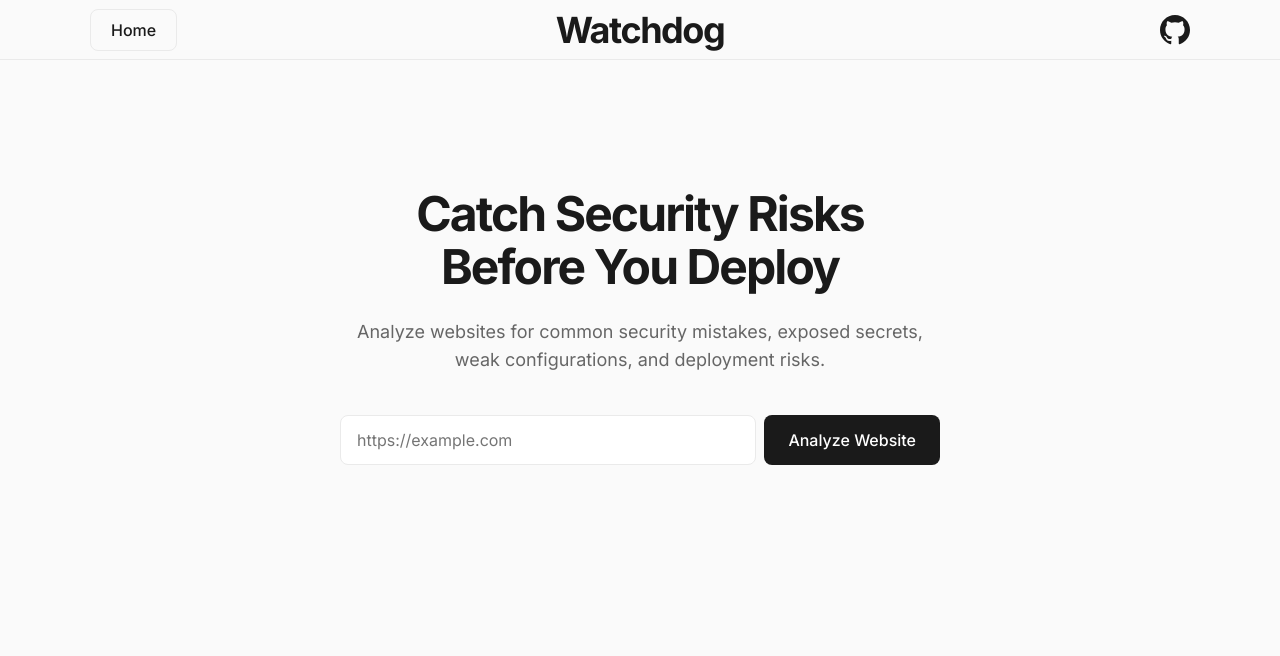
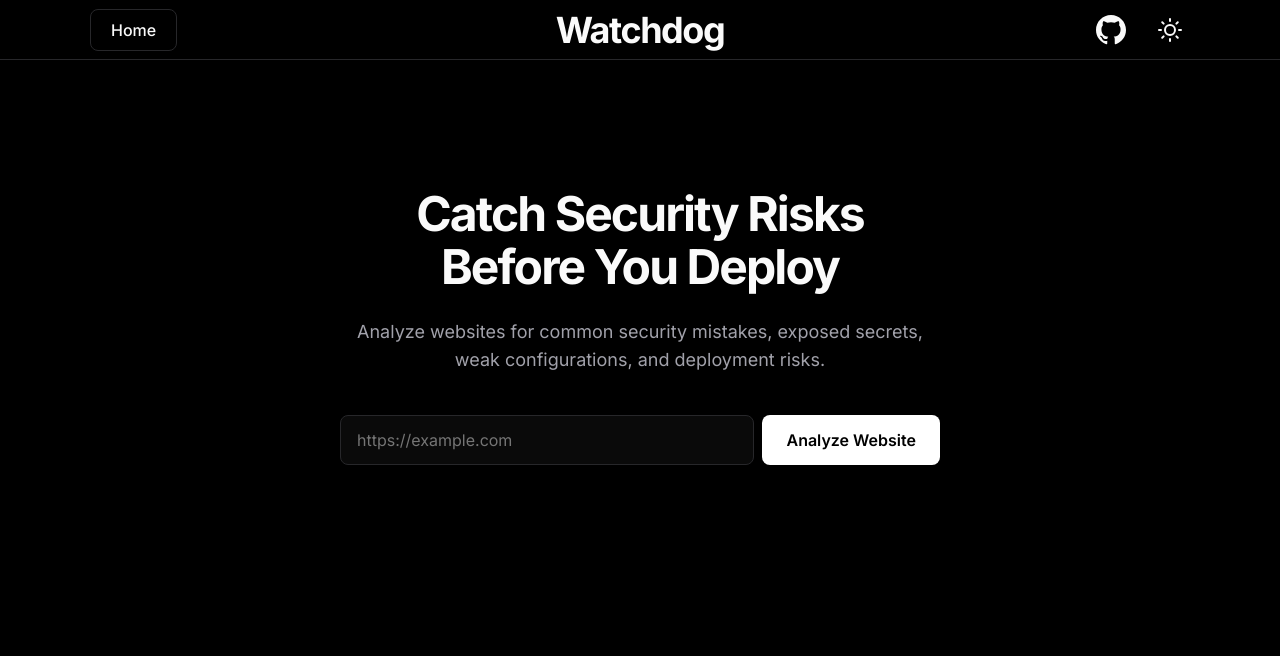
Before and after one commit to Devan433/watchdog, a Flask app: page / in a window 1280 px wide. Shown: the top 656 px of the page. Run offline with Flask 3, Linux system fonts and the light colour scheme.

Commit message:
added dark theme

```diff
--- a/static/script.js
+++ b/static/script.js
@@ -8,6 +8,35 @@ document.addEventListener('DOMContentLoaded', () => {
     const resultsSection = document.getElementById('results-section');
 
     const scanStepsContainer = document.querySelector('.scan-steps');
+
+    // Theme logic
+    const themeToggle = document.getElementById('theme-toggle');
+    const sunIcon = document.querySelector('.sun-icon');
+    const moonIcon = document.querySelector('.moon-icon');
+
+    function updateThemeIcons() {
+        if (document.documentElement.getAttribute('data-theme') === 'light') {
+            sunIcon.classList.add('hidden');
+            moonIcon.classList.remove('hidden');
+        } else {
+            moonIcon.classList.add('hidden');
+            sunIcon.classList.remove('hidden');
+        }
+    }
+
+    if (themeToggle) {
+        updateThemeIcons();
+        themeToggle.addEventListener('click', () => {
+            if (document.documentElement.getAttribute('data-theme') === 'light') {
+                document.documentElement.removeAttribute('data-theme');
+                localStorage.setItem('theme', 'dark');
+            } else {
+                document.documentElement.setAttribute('data-theme', 'light');
+                localStorage.setItem('theme', 'light');
+            }
+            updateThemeIcons();
+        });
+    }
 
     const steps = [
         "Resolving domain and checking HTTPS",
--- a/static/style.css
+++ b/static/style.css
@@ -1,38 +1,67 @@
 /* ==========================================================================
-   CSS Variables & Theme
+   CSS Variables & Theme (Modern Dark)
    ========================================================================== */
    :root {
     /* Colors */
+    --bg-color: #000000;
+    --card-bg: #0A0A0A;
+    --border-color: #27272A;
+
+    /* Typography Colors */
+    --text-primary: #FAFAFA;
+    --text-secondary: #A1A1AA;
+    --text-tertiary: #52525B;
+
+    /* Severity Colors */
+    --color-critical: #F87171;
+    --color-high: #FB923C;
+    --color-medium: #FBBF24;
+    --color-low: #60A5FA;
+    --color-passed: #4ADE80;
+    --color-neutral: #9CA3AF;
+
+    /* Severity Backgrounds */
+    --bg-critical: rgba(248, 113, 113, 0.15);
+    --bg-high: rgba(251, 146, 60, 0.15);
+    --bg-medium: rgba(250, 191, 36, 0.15);
+    --bg-low: rgba(96, 165, 250, 0.15);
+    --bg-passed: rgba(74, 222, 128, 0.15);
+    --bg-neutral: rgba(156, 163, 175, 0.15);
+
+    /* Accents */
+    --accent-bg: #FFFFFF;
+    --accent-text: #000000;
+    --accent-hover: #E4E4E7;
+
+    /* Spacing & Layout */
+    --radius-sm: 4px;
+    --radius-md: 8px;
+    --radius-lg: 12px;
+    --content-width: 1100px;
+}
+
+[data-theme="light"] {
     --bg-color: #FAFAFA;
     --card-bg: #FFFFFF;
     --border-color: #EAEAEA;
-
-    /* Typography Colors */
     --text-primary: #1A1A1A;
     --text-secondary: #666666;
     --text-tertiary: #888888;
-
-    /* Severity Colors */
-    --color-critical: #E53E3E; /* Red */
-    --color-high: #DD6B20; /* Orange */
-    --color-medium: #D69E2E; /* Amber */
-    --color-low: #3182CE; /* Blue */
-    --color-passed: #38A169; /* Green */
-    --color-neutral: #718096; /* Gray */
-
-    /* Severity Backgrounds (10% opacity equivalent for badges) */
+    --color-critical: #E53E3E;
+    --color-high: #DD6B20;
+    --color-medium: #D69E2E;
+    --color-low: #3182CE;
+    --color-passed: #38A169;
+    --color-neutral: #718096;
     --bg-critical: #FED7D7;
     --bg-high: #FEEBC8;
     --bg-medium: #FEFCBF;
     --bg-low: #BEE3F8;
     --bg-passed: #C6F6D5;
     --bg-neutral: #E2E8F0;
-
-    /* Spacing & Layout */
-    --radius-sm: 4px;
-    --radius-md: 8px;
-    --radius-lg: 12px;
-    --content-width: 1100px;
+    --accent-bg: #1A1A1A;
+    --accent-text: #FFFFFF;
+    --accent-hover: #000000;
 }
 
 /* ==========================================================================
@@ -51,6 +80,10 @@ body {
     line-height: 1.5;
     -webkit-font-smoothing: antialiased;
     -moz-osx-font-smoothing: grayscale;
+}
+
+body, .main-card, .stat-card, .scanner-card, .finding-card, .finding-evidence, .route-chip, .top-nav, .url-input, .primary-btn, .home-btn, .theme-btn {
+    transition: background-color 0.3s ease, color 0.3s ease, border-color 0.3s ease;
 }
 
 a {
@@ -176,6 +209,22 @@ ul, ol {
     opacity: 0.7;
 }
 
+.theme-btn {
+    background: none;
+    border: none;
+    color: var(--text-primary);
+    cursor: pointer;
+    display: flex;
+    align-items: center;
+    justify-content: center;
+    padding: 0.5rem;
+    border-radius: var(--radius-md);
+}
+
+.theme-btn:hover {
+    background-color: var(--border-color);
+}
+
 /* ==========================================================================
    Main Layout
    ========================================================================== */
@@ -244,9 +293,9 @@ ul, ol {
     padding: 0.875rem 1.5rem;
     font-family: inherit;
     font-size: 1rem;
-    font-weight: 500;
-    color: #fff;
-    background-color: var(--text-primary);
+    font-weight: 600;
+    color: var(--accent-text);
+    background-color: var(--accent-bg);
     border: none;
     border-radius: var(--radius-md);
     cursor: pointer;
@@ -254,7 +303,7 @@ ul, ol {
 }
 
 .primary-btn:hover {
-    background-color: #000;
+    background-color: var(--accent-hover);
 }
 
 .primary-btn:disabled {
@@ -594,7 +643,7 @@ ul, ol {
 .route-chip.risky {
     border-color: var(--bg-high);
     color: var(--color-high);
-    background-color: #FFFFAF; /* Very subtle warm tint */
+    background-color: var(--bg-high);
 }
 
 /* ==========================================================================
--- a/templates/index.html
+++ b/templates/index.html
@@ -8,6 +8,12 @@
     <link rel="preconnect" href="https://fonts.gstatic.com" crossorigin>
     <link href="https://fonts.googleapis.com/css2?family=Inter:wght@400;500;600;700&display=swap" rel="stylesheet">
     <link rel="stylesheet" href="/static/style.css">
+    <script>
+        // Prevent FOUC by loading theme before body renders
+        if (localStorage.getItem('theme') === 'light') {
+            document.documentElement.setAttribute('data-theme', 'light');
+        }
+    </script>
 </head>
 <body>
     <!-- HEADER -->
@@ -27,6 +33,10 @@
                         <path d="M12 0c-6.626 0-12 5.373-12 12 0 5.302 3.438 9.8 8.207 11.387.599.111.793-.261.793-.577v-2.234c-3.338.726-4.033-1.416-4.033-1.416-.546-1.387-1.333-1.756-1.333-1.756-1.089-.745.083-.729.083-.729 1.205.084 1.839 1.237 1.839 1.237 1.07 1.834 2.807 1.304 3.492.997.107-.775.418-1.305.762-1.604-2.665-.305-5.467-1.334-5.467-5.931 0-1.311.469-2.381 1.236-3.221-.124-.303-.535-1.524.117-3.176 0 0 1.008-.322 3.301 1.23.957-.266 1.983-.399 3.003-.404 1.02.005 2.047.138 3.006.404 2.291-1.552 3.297-1.23 3.297-1.23.653 1.653.242 2.874.118 3.176.77.84 1.235 1.911 1.235 3.221 0 4.609-2.807 5.624-5.479 5.921.43.372.823 1.102.823 2.222v3.293c0 .319.192.694.801.576 4.765-1.589 8.199-6.086 8.199-11.386 0-6.627-5.373-12-12-12z"/>
                     </svg>
                 </a>
+                <button id="theme-toggle" class="theme-btn" title="Toggle Theme">
+                    <svg class="sun-icon hidden" width="24" height="24" viewBox="0 0 24 24" fill="none" stroke="currentColor" stroke-width="2" stroke-linecap="round" stroke-linejoin="round"><circle cx="12" cy="12" r="5"></circle><line x1="12" y1="1" x2="12" y2="3"></line><line x1="12" y1="21" x2="12" y2="23"></line><line x1="4.22" y1="4.22" x2="5.64" y2="5.64"></line><line x1="18.36" y1="18.36" x2="19.78" y2="19.78"></line><line x1="1" y1="12" x2="3" y2="12"></line><line x1="21" y1="12" x2="23" y2="12"></line><line x1="4.22" y1="19.78" x2="5.64" y2="18.36"></line><line x1="18.36" y1="5.64" x2="19.78" y2="4.22"></line></svg>
+                    <svg class="moon-icon hidden" width="24" height="24" viewBox="0 0 24 24" fill="none" stroke="currentColor" stroke-width="2" stroke-linecap="round" stroke-linejoin="round"><path d="M21 12.79A9 9 0 1 1 11.21 3 7 7 0 0 0 21 12.79z"></path></svg>
+                </button>
             </div>
         </div>
     </header>
```
